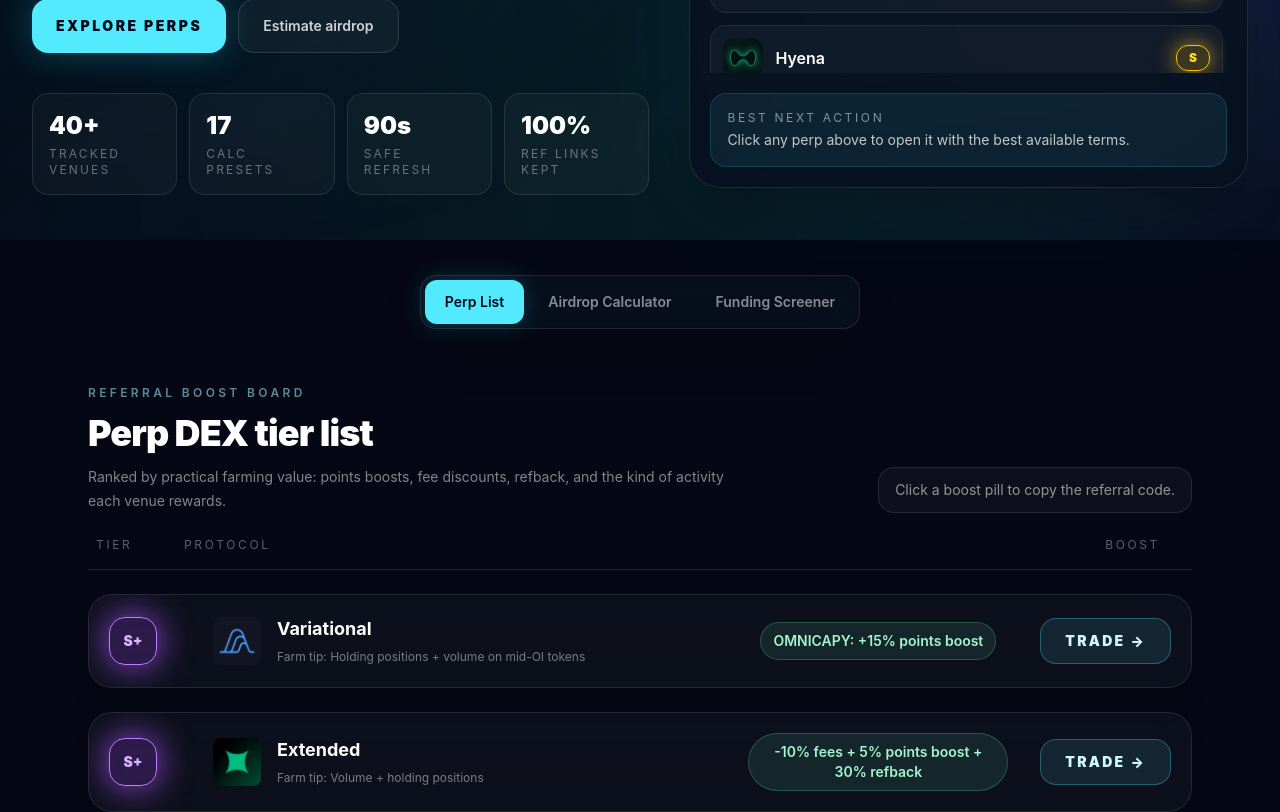
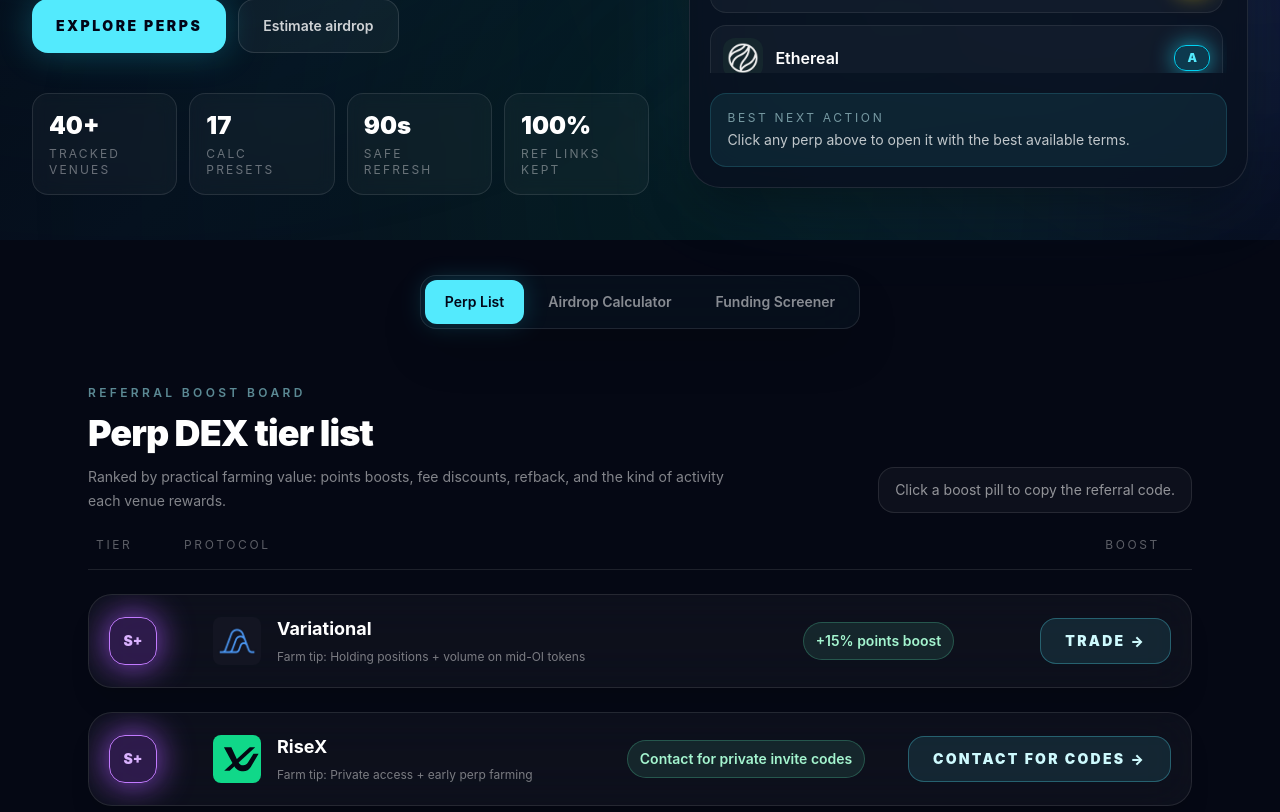
Before and after one commit to olejkSSS/capys-app, a Next.js app: page / in a window 1280 px wide. Shown: the part 560-1372 px from the top of the page. Built offline with nearby package versions, Linux system fonts and the light colour scheme.

Commit message:
feat: add risex and expand calculator directory

```diff
--- a/app/calculators/[slug]/page.tsx
+++ b/app/calculators/[slug]/page.tsx
@@ -13,12 +13,27 @@
 
 function getPerpFromCalculatorSlug(slug: string) {
   const normalized = slug.replace(/-points?-calculator$/, "")
-  return PERPS.find((perp) => perp.slug === normalized)
+  const listedPerp = PERPS.find((perp) => perp.slug === normalized)
+  const calc = PERPS_CALC[normalized as keyof typeof PERPS_CALC]
+
+  if (!calc) return null
+
+  return {
+    slug: normalized,
+    name: calc.name,
+    ref: listedPerp?.ref ?? SITE_URL,
+    refCode: listedPerp?.refCode ?? "N/A",
+    logo: listedPerp?.logo ?? "/icon.png",
+    boost: listedPerp?.boost ?? "Editable FDV, points supply, and airdrop estimate",
+    farm: listedPerp?.farm ?? "Model your points, FDV, allocation, and point supply",
+    seoKeywords: listedPerp?.seoKeywords ?? [],
+    hasReferral: Boolean(listedPerp),
+  }
 }
 
 export function generateStaticParams() {
-  return PERPS.map((perp) => ({
-    slug: `${perp.slug}-point-calculator`,
+  return Object.keys(PERPS_CALC).map((slug) => ({
+    slug: `${slug}-point-calculator`,
   }))
 }
 
@@ -29,7 +44,7 @@
   if (!perp) return {}
 
   const title = `${perp.name} Point Calculator`
-  const description = `Estimate ${perp.name} airdrop value from points, FDV, total point supply, and token allocation. Includes ${perp.name} referral code ${perp.refCode} and Capy farming notes.`
+  const description = `Estimate ${perp.name} airdrop value from points, FDV, total point supply, and token allocation. Includes ${perp.name} farming notes${perp.hasReferral ? ` and referral code ${perp.refCode}` : ""}.`
   const canonical = `/calculators/${perp.slug}-point-calculator`
 
   return {
@@ -178,13 +193,17 @@
                 rel="noopener noreferrer"
                 className="rounded-2xl bg-cyan-300 px-6 py-4 text-sm font-black uppercase tracking-[0.16em] text-slate-950 shadow-[0_0_34px_rgba(34,211,238,0.24)] transition hover:bg-cyan-200"
               >
-                Open {perp.name} with Capy ref
+                {perp.hasReferral
+                  ? perp.slug === "risex"
+                    ? "Contact for RiseX codes"
+                    : `Open ${perp.name} with Capy ref`
+                  : "Open Capys.app"}
               </a>
               <Link
-                href={`/perps/${perp.slug}`}
+                href={perp.hasReferral ? `/perps/${perp.slug}` : "/"}
                 className="rounded-2xl border border-white/10 bg-white/[0.04] px-6 py-4 text-sm font-semibold text-white/75 transition hover:border-white/20 hover:text-white"
               >
-                Referral details
+                {perp.hasReferral ? "Referral details" : "Back to main dashboard"}
               </Link>
             </div>
           </div>
@@ -267,15 +286,17 @@
           <article className="rounded-3xl border border-white/10 bg-white/[0.035] p-6">
             <h2 className="text-2xl font-black">More perp calculators</h2>
             <div className="mt-4 flex flex-wrap gap-2">
-              {PERPS.filter((item) => item.slug !== perp.slug).map((item) => (
+              {Object.entries(PERPS_CALC)
+                .filter(([slug]) => slug !== perp.slug)
+                .map(([slug, item]) => (
                 <Link
-                  key={item.slug}
-                  href={`/calculators/${item.slug}-point-calculator`}
+                  key={slug}
+                  href={`/calculators/${slug}-point-calculator`}
                   className="rounded-full border border-white/10 bg-white/[0.035] px-3 py-2 text-xs text-white/60 transition hover:border-cyan-300/35 hover:text-cyan-200"
                 >
                   {item.name}
                 </Link>
-              ))}
+                ))}
             </div>
           </article>
         </section>
--- a/app/data/perps.ts
+++ b/app/data/perps.ts
@@ -8,7 +8,7 @@
     ref: "https://omni.variational.io/?ref=OMNICAPY",
     refCode: "OMNICAPY",
     logo: "/variational.png",
-    boost: "OMNICAPY: +15% points boost",
+    boost: "+15% points boost",
     farm: "Holding positions + volume on mid-OI tokens",
     seoKeywords: [
       "variational point calculator",
@@ -19,8 +19,25 @@
     ],
   },
   {
+    slug: "risex",
+    tier: "S+",
+    name: "RiseX",
+    ref: "https://t.me/olejk_2k",
+    refCode: "Contact",
+    logo: "/risex.svg",
+    boost: "Private invite codes via Telegram",
+    farm: "Private access + early perp farming",
+    seoKeywords: [
+      "risex invite code",
+      "risex referral code",
+      "risex perp invite",
+      "risex point calculator",
+      "rise trade invite code",
+    ],
+  },
+  {
     slug: "extended",
-    tier: "S+",
+    tier: "S",
     name: "Extended",
     ref: "https://app.extended.exchange/join/CAPY",
     refCode: "CAPY",
@@ -53,7 +70,7 @@
   },
   {
     slug: "ethereal",
-    tier: "S",
+    tier: "A",
     name: "Ethereal",
     ref: "https://app.ethereal.trade/?ref=UM68P2M9JZ6D",
     refCode: "UM68P2M9JZ6D",
@@ -69,7 +86,7 @@
   },
   {
     slug: "hyena",
-    tier: "S",
+    tier: "A",
     name: "Hyena",
     ref: "https://app.hyena.trade/ref/CAPY",
     refCode: "CAPY",
@@ -85,7 +102,7 @@
   },
   {
     slug: "pacifica",
-    tier: "A",
+    tier: "S",
     name: "Pacifica",
     ref: "https://app.pacifica.fi/?referral=Capy",
     refCode: "Capy",
@@ -190,6 +207,12 @@
     fdv: 0.1,
     totalPoints: 6000000,
     airdrop: 12,
+  },
+  risex: {
+    name: "RiseX",
+    fdv: 0.3,
+    totalPoints: 10000000,
+    airdrop: 15,
   },
   hibachi: {
     name: "Hibachi",
@@ -304,6 +327,13 @@
     tradeUrl: "https://app.pacifica.fi/?referral=Capy",
     hasPersonalRef: true,
   },
+  risex: {
+    key: "risex",
+    label: "RiseX",
+    intervalHours: 8,
+    tradeUrl: "https://t.me/olejk_2k",
+    hasPersonalRef: true,
+  },
   variational: {
     key: "variational",
     label: "Variational",
@@ -359,6 +389,7 @@
   "hibachi",
   "hyena",
   "pacifica",
+  "risex",
   "variational",
   "hyperliquid",
   "lighter",
--- a/app/layout.tsx
+++ b/app/layout.tsx
@@ -10,7 +10,7 @@
     template: "%s | Capys.app",
   },
   description:
-    "Crypto-native perp DEX farming hub with referral boosts, airdrop calculators, tier lists, and live funding rate opportunities for Variational, Hibachi, Extended, Ethereal, EdgeX, Pacifica, Hyena and more.",
+    "Crypto-native perp DEX farming hub with referral boosts, airdrop calculators, tier lists, and live funding rate opportunities for Variational, RiseX, Hibachi, Extended, Ethereal, EdgeX, Pacifica, Hyena and more.",
   keywords: [
     "perp dex",
     "airdrop calculator",
--- a/app/page.tsx
+++ b/app/page.tsx
@@ -185,6 +185,15 @@
 ] as const
 
 const CALC_KEYS = Object.keys(PERPS_CALC) as CalcPerpKey[]
+const CALCULATOR_DIRECTORY = CALC_KEYS.map((key) => {
+  const listedPerp = PERPS.find((perp) => perp.slug === key)
+
+  return {
+    slug: key,
+    name: PERPS_CALC[key].name,
+    logo: listedPerp?.logo ?? "/icon.png",
+  }
+})
 
 const TAB_HASH: Record<Tab, string> = {
   list: "perps",
@@ -558,10 +567,10 @@
     if (!button) return
 
     const rect = button.getBoundingClientRect()
-    const width = Math.max(224, rect.width)
+    const width = Math.max(210, rect.width)
     const viewportPadding = 12
     const left = Math.min(
-      Math.max(viewportPadding, rect.left),
+      Math.max(viewportPadding, rect.right - width),
       window.innerWidth - width - viewportPadding
     )
 
@@ -1063,7 +1072,7 @@
       </div>
 
       <div className="relative z-[100] mx-auto max-w-7xl px-4 pt-6 sm:px-6 lg:px-8">
-        <div className="absolute right-4 top-6 z-[120] sm:right-6 lg:right-8 xl:right-[-132px]">
+        <div className="absolute right-4 top-9 z-[120] sm:right-6 lg:right-8 xl:right-[-132px]">
           <button
             ref={languageButtonRef}
             type="button"
@@ -1071,7 +1080,7 @@
               updateLanguageMenuPosition()
               setLanguageOpen((prev) => !prev)
             }}
-            className="inline-flex h-10 items-center gap-2 rounded-xl border border-white/10 bg-[#08111f]/88 px-3 text-xs font-semibold text-white/75 shadow-2xl shadow-black/20 backdrop-blur-xl transition hover:border-cyan-300/35 hover:bg-white/[0.07] hover:text-white focus:outline-none focus:ring-2 focus:ring-cyan-300/40"
+            className="inline-flex h-10 min-w-[112px] items-center justify-center gap-2 rounded-xl border border-white/10 bg-[#08111f]/88 px-3 text-xs font-semibold text-white/75 shadow-2xl shadow-black/20 backdrop-blur-xl transition hover:border-cyan-300/35 hover:bg-white/[0.07] hover:text-white focus:outline-none focus:ring-2 focus:ring-cyan-300/40"
             aria-expanded={languageOpen}
             aria-label={t.language}
           >
@@ -1389,7 +1398,10 @@
             <div />
           </div>
 
-          {PERPS.map((perp) => (
+          {PERPS.map((perp) => {
+            const isContactOnly = perp.slug === "risex"
+
+            return (
             <div
               key={perp.name}
               className="group relative flex flex-col items-start gap-4 overflow-hidden rounded-3xl border border-white/10 bg-white/[0.035] p-4 shadow-xl shadow-black/10 backdrop-blur-xl transition hover:-translate-y-0.5 hover:border-cyan-300/35 hover:bg-white/[0.055] hover:shadow-[0_0_36px_rgba(34,211,238,0.12)] md:grid md:grid-cols-[88px_1fr_260px_auto] md:items-center md:p-5"
@@ -1429,10 +1441,20 @@
                   onClick={() => copyRefCode(perp.name, perp.refCode)}
                   className="group/boost relative rounded-full border border-emerald-300/25 bg-emerald-300/10 px-3 py-2 text-center text-xs font-semibold text-emerald-200 transition hover:bg-emerald-300/15 sm:text-sm"
                 >
-                  {copiedRefName === perp.name ? t.copiedCode : perp.boost}
+                  {copiedRefName === perp.name
+                    ? t.copiedCode
+                    : isContactOnly
+                      ? "Contact for private invite codes"
+                      : perp.boost}
 
                   <span className="pointer-events-none absolute left-1/2 top-full z-20 mt-2 w-max -translate-x-1/2 rounded-xl border border-white/10 bg-[#07101d] px-3 py-2 text-[11px] text-white opacity-0 shadow-lg transition group-hover/boost:opacity-100">
-                    {t.code}: <span className="text-cyan-300">{perp.refCode}</span> • {t.clickToCopy}
+                    {isContactOnly ? (
+                      <span>DM @olejk_2k on Telegram for RiseX access codes</span>
+                    ) : (
+                      <>
+                        {t.code}: <span className="text-cyan-300">{perp.refCode}</span> • {t.clickToCopy}
+                      </>
+                    )}
                   </span>
                 </button>
               </div>
@@ -1443,10 +1465,11 @@
                 rel="noopener noreferrer"
                 className="mt-2 w-full rounded-2xl border border-cyan-300/30 bg-cyan-300/10 px-6 py-3 text-center text-sm font-black uppercase tracking-[0.16em] text-cyan-100 transition hover:bg-cyan-300 hover:text-slate-950 md:ml-4 md:mt-0 md:w-auto"
               >
-                {t.trade} →
+                {isContactOnly ? "Contact for codes" : t.trade} →
               </a>
             </div>
-          ))}
+            )
+          })}
         </section>
       )}
 
@@ -1496,8 +1519,8 @@
                 Open a dedicated point calculator page for any perp.
               </p>
 
-              <div className="mt-5 space-y-2">
-                {PERPS.map((perp) => (
+              <div className="mt-5 max-h-[520px] space-y-2 overflow-y-auto pr-1">
+                {CALCULATOR_DIRECTORY.map((perp) => (
                   <a
                     key={`calc-link-${perp.slug}`}
                     href={`/calculators/${perp.slug}-point-calculator`}
--- a/app/perps/[slug]/page.tsx
+++ b/app/perps/[slug]/page.tsx
@@ -129,7 +129,9 @@
               rel="noopener noreferrer"
               className="rounded-2xl bg-cyan-300 px-6 py-4 text-center text-sm font-black uppercase tracking-[0.16em] text-slate-950 shadow-[0_0_34px_rgba(34,211,238,0.22)]"
             >
-              Open {perp.name} with Capy ref
+              {perp.slug === "risex"
+                ? "Contact for RiseX codes"
+                : `Open ${perp.name} with Capy ref`}
             </a>
             <Link
               href={`/calculators/${perp.slug}-point-calculator`}
--- a/app/sitemap.ts
+++ b/app/sitemap.ts
@@ -1,5 +1,5 @@
 import type { MetadataRoute } from "next"
-import { PERPS, SITE_URL } from "./data/perps"
+import { PERPS, PERPS_CALC, SITE_URL } from "./data/perps"
 
 export default function sitemap(): MetadataRoute.Sitemap {
   return [
@@ -27,8 +27,8 @@
       changeFrequency: "weekly" as const,
       priority: 0.86,
     })),
-    ...PERPS.map((perp) => ({
-      url: `${SITE_URL}/calculators/${perp.slug}-point-calculator`,
+    ...Object.keys(PERPS_CALC).map((slug) => ({
+      url: `${SITE_URL}/calculators/${slug}-point-calculator`,
       lastModified: new Date(),
       changeFrequency: "weekly" as const,
       priority: 0.9,
```
Also changed, not shown: public/risex.svg (added).
